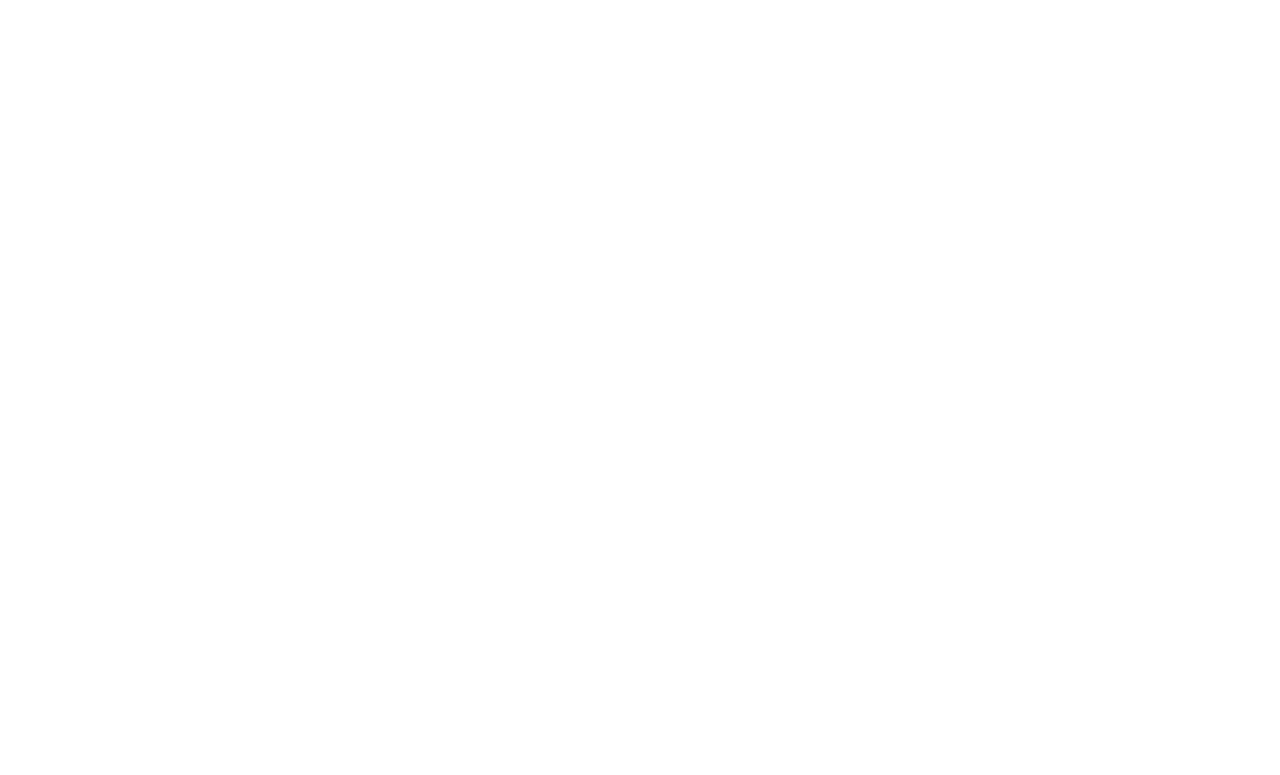
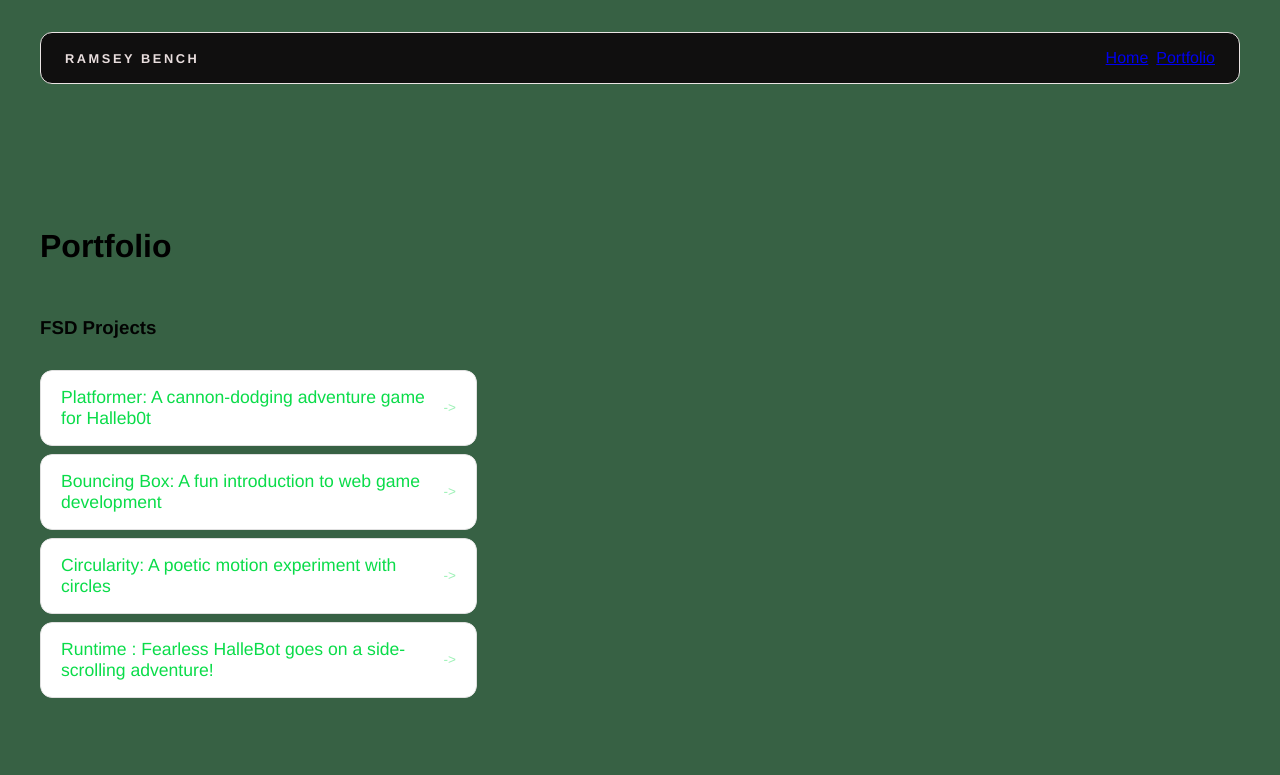
Before and after one commit to ramseyodeh20112007/ramseyodeh20112007.github.io, a plain HTML site: page portfolio.html in a window 1280 px wide. Drawn offline with Linux system fonts and the light colour scheme.

Commit message:
add portfolio page to website

```diff
--- a/portfolio.html
+++ b/portfolio.html
@@ -0,0 +1,50 @@
+<!DOCTYPE html>
+<html>
+
+<head>
+  <title>bench</title>
+  <link rel="stylesheet" href="style.css" />
+</head>
+
+<body>
+  <!-- All content goes here -->
+  <div id="all-contents">
+    <nav>
+      <h1>ramsey bench</h1>
+      <ul id="nav-ul">
+        <a href="index.html">Home</a>
+        </li<li class="nav-li">
+        <a href="portfolio.html">Portfolio</a>
+        </li>
+      </ul>
+    </nav>
+
+    <main>
+      <div class="content">
+        <h1>Portfolio</h1>
+        <h3>FSD Projects</h3>
+        <ul id="portfolio">
+          <li>
+            <a href="fsd-projects/platformer/">Platformer: A cannon-dodging adventure game for Halleb0t</a>
+          </li>
+          <li>
+            <a href="fsd-projects/bouncing-box/">Bouncing Box: A fun introduction to web game development</a>
+          </li>
+          <li>
+            <a href="fsd-projects/circularity/">Circularity: A poetic motion experiment with circles</a>
+          </li>
+          <li>
+            <a href="fsd-projects/runtime/">Runtime : Fearless HalleBot goes on a side-scrolling adventure!</a>
+          </li>
+        </ul>
+
+        <!-- ASD Projects will go here -->
+
+      </div>
+
+    </main>
+  </div>
+  </div>
+</body>
+
+</html>
--- a/style.css
+++ b/style.css
@@ -160,3 +160,55 @@
   background: #000;
   color: #0e0d0d;
 }
+/* Portfolio styles */
+.content h1 {
+  color: black;
+}
+
+#portfolio {
+  list-style: none;
+  margin: 0;
+  padding: 0;
+  width: 100%;
+  display: flex;
+  flex-direction: column;
+  gap: 8px;
+}
+
+#portfolio li {
+  border-radius: 12px;
+  overflow: hidden;
+}
+
+#portfolio a {
+  display: flex;
+  justify-content: space-between;
+  align-items: center;
+  text-decoration: none;
+  color: #0adc49;
+  padding: 16px 20px;
+  font-size: 1.1rem;
+  font-weight: 500;
+  background: #fff;
+  border: 1px solid #e0e0e0;
+  border-radius: 12px;
+  transition: background 0.25s ease, color 0.25s ease, transform 0.25s ease;
+}
+
+#portfolio a:hover {
+  background: #000;
+  color: #fff;
+  transform: translateX(4px);
+}
+
+#portfolio a::after {
+  content: "->";
+  font-size: 0.85rem;
+  opacity: 0.4;
+  transition: opacity 0.25s ease;
+  white-space: nowrap;
+}
+
+#portfolio a:hover::after {
+  opacity: 1;
+}
```
